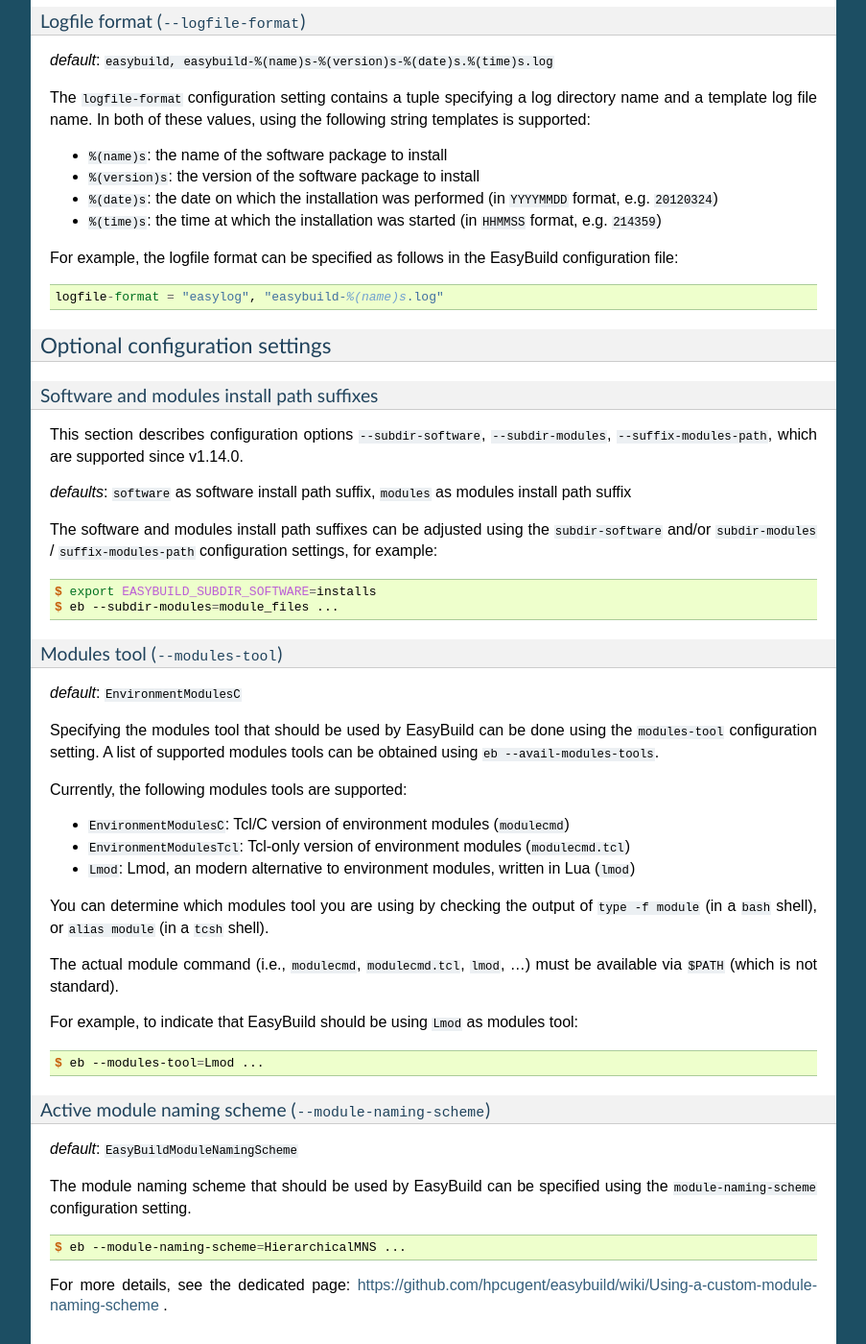
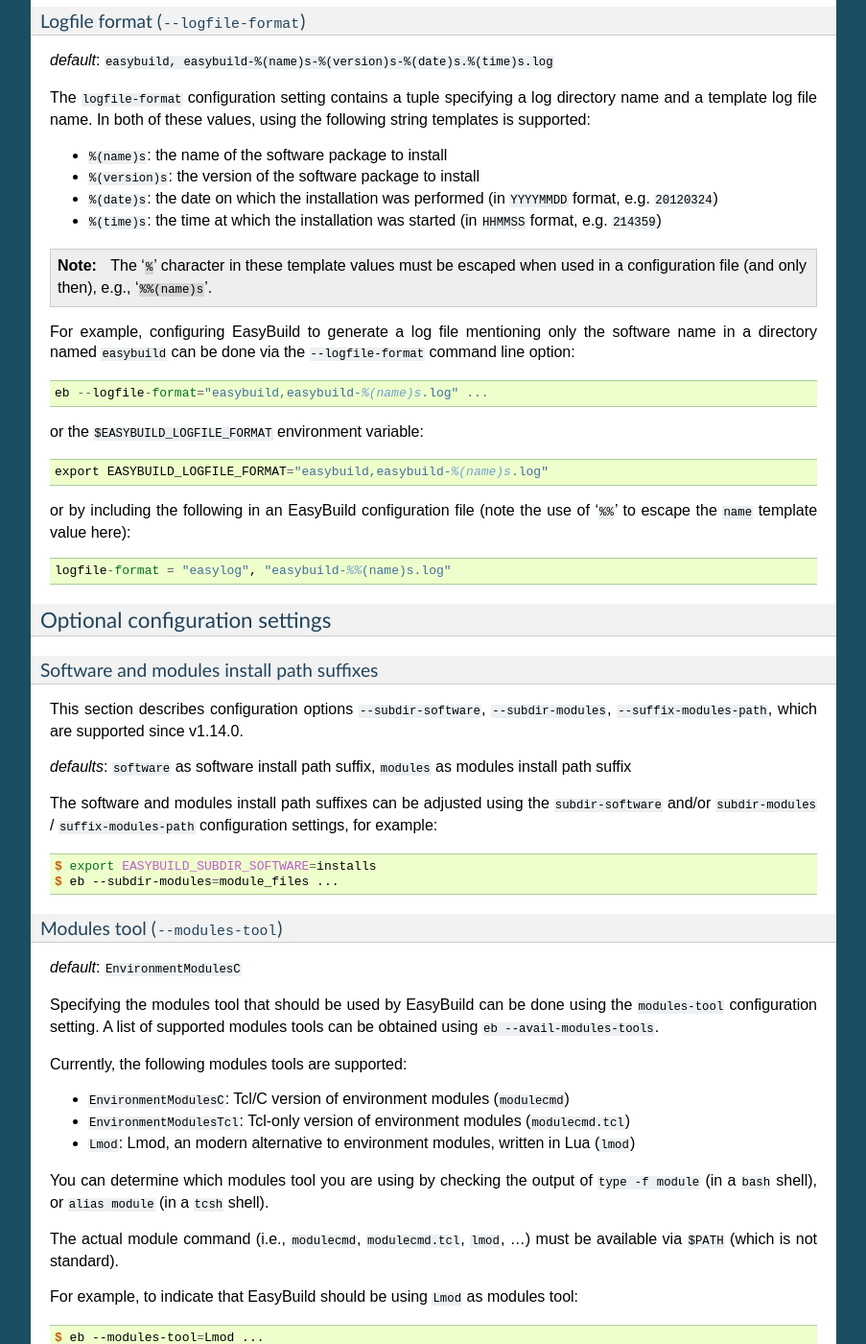
Before and after one commit to easybuilders/easybuild, a Sphinx documentation site: the page built from docs/Configuration.rst, in a window 1280 px wide and 1400 px high, scrolled down 6203 px. Shown: the whole window at 96% size, without its empty margins (198-1101 px from the left). Built offline with Sphinx 7.4.7, drawn with Linux system fonts in a browser that asks for light colours; some of the changed text lies outside the part shown.

Commit message:
mention need to escape % when configuring log file format via configuration file

```diff
--- a/docs/Changelog.rst
+++ b/docs/Changelog.rst
@@ -3,6 +3,7 @@
 Changelog for EasyBuild documentation
 -------------------------------------
 
+* **release 20150112.01** (`Jan 12th 2014`): mention need to escape ``%`` when configuring log file format via configuration file (see :ref:`logfile_format`)
 * **release 20150107.01** (`Jan 7th 2014`): document behaviour of `dummy` toolchain (:ref:`dummy_toolchain`)
 * **release 20141219.01** (`Dec 19th 2014`): add release notes for EasyBuild v1.16.1
 * **release 20141218.01** (`Dec 18th 2014`): add release notes for EasyBuild v1.16.0
--- a/docs/Configuration.rst
+++ b/docs/Configuration.rst
@@ -408,12 +408,22 @@
 * ``%(date)s``: the date on which the installation was performed (in ``YYYYMMDD`` format, e.g. ``20120324``)
 * ``%(time)s``: the time at which the installation was started (in ``HHMMSS`` format, e.g. ``214359``)
 
-For example, the logfile format can be specified as follows in the
-EasyBuild configuration file:
+.. note:: The '``%``' character in these template values must be escaped when used in a configuration file
+          (and only then), e.g., '``%%(name)s``'.
 
-.. code:: python
+For example, configuring EasyBuild to generate a log file mentioning only the software name in a directory named
+``easybuild`` can be done via the ``--logfile-format`` command line option::
 
-    logfile-format = "easylog", "easybuild-%(name)s.log"
+    eb --logfile-format="easybuild,easybuild-%(name)s.log" ...
+
+or the ``$EASYBUILD_LOGFILE_FORMAT`` environment variable::
+
+    export EASYBUILD_LOGFILE_FORMAT="easybuild,easybuild-%(name)s.log"
+
+or by including the following in an EasyBuild configuration file (note the use of '``%%``' to escape the ``name``
+template value here)::
+
+    logfile-format = "easylog", "easybuild-%%(name)s.log"
 
 
 Optional configuration settings
--- a/docs/conf.py
+++ b/docs/conf.py
@@ -43,7 +43,7 @@
 # The short X.Y version.
 version = '1.16.1'  # this is meant to reference the version of EasyBuild
 # The full version, including alpha/beta/rc tags.
-release = '20150107.01'  # this is meant to reference the version of the documentation itself
+release = '20150112.01'  # this is meant to reference the version of the documentation itself
 
 # There are two options for replacing |today|: either, you set today to some
 # non-false value, then it is used:
```
